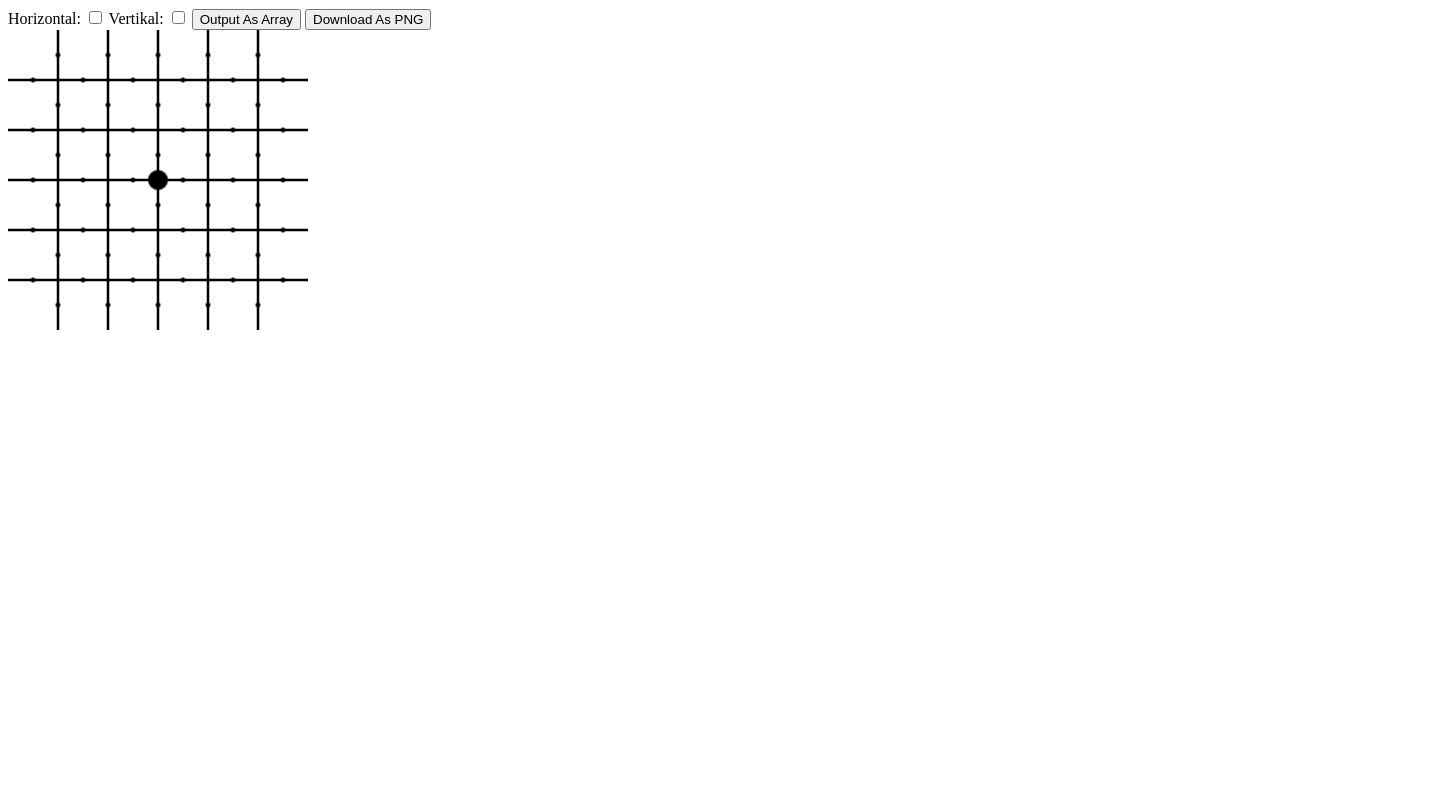
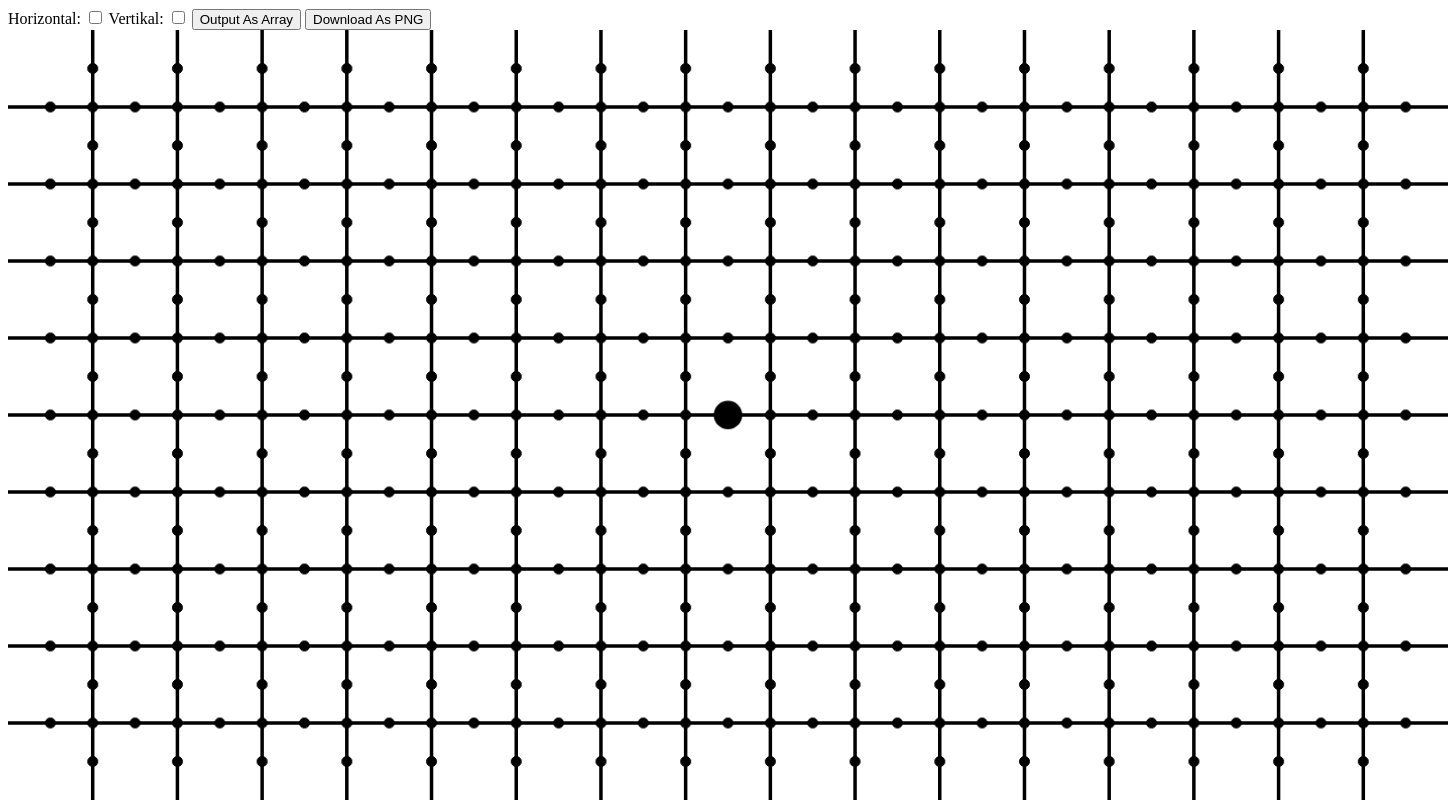
Before and after one commit to SteinerHannes/amsler-grid, a plain HTML site: page index.html in a window 1280 px wide. Shown: the whole page, 1448 px wide, since content can reach past the window. Drawn offline with Linux system fonts and the light colour scheme.

Commit message:
Update README.md und index.html
Update index.html
- Globale Variablen

```diff
--- a/index.html
+++ b/index.html
@@ -10,8 +10,18 @@
 <label for="vertical">Vertikal: </label><input type="checkbox" id="vertical" onclick="toggleVertical()">
 <input type="button" id="return" onclick="returnAmslerGrid()" value="Output As Array">
 <input type="button" id="print" onclick="exportCanvasAsPNG()" value="Download As PNG">
-<canvas id="grid" width="300" height="300"></canvas>
+<canvas id="grid" width="1440" height="770"></canvas>
 <script>
+    /** Breite der Linien */
+    let linewidth = 3.5;
+    /** Groesse der Knoten-Farbe */
+    let noderadius = 5;
+    /** Groesse der Knoten (fuer Touch/Mouse-Controlls) */
+    let nodepadding = 5;
+    /** Knoten-Farbe */
+    let nodecolor = "black";
+
+
     /**
      * Canvas-Variable für das Grid:
      * - ensteht aus dem HTML-Canvas-Element mit der id="grid"
@@ -28,9 +38,9 @@
     fabric.Object.prototype.originX = fabric.Object.prototype.originY = 'center';
 
     /** Anzahl der horizotalen Linien */
-    let amountOfHorizontalLines = 5;
+    let amountOfHorizontalLines = 9;
     /** Anzahl der vertikalen Linien */
-    let amountOfVerticalLines = 5;
+    let amountOfVerticalLines = 16;
 
     /**
      * Horizontaler Faktor für den Abstand der vertikalen Linien
@@ -196,7 +206,7 @@
                 stroke: 'black',
                 fill: '',
                 objectCaching: false,
-                strokeWidth: 2.5,
+                strokeWidth: linewidth,
                 hasBorders: false,
                 hasControls: false
             });
@@ -237,10 +247,10 @@
                 left: left,
                 top: top,
                 strokeWidth: 1,
-                radius: 1,
-                fill: '#000',
-                stroke: '#000',
-                padding: 5,
+                radius: noderadius,
+                fill: nodecolor,
+                stroke: nodecolor,
+                padding: nodepadding,
                 hasBorders: false,
                 hasControls: false
             });
@@ -282,10 +292,10 @@
                 left: left,
                 top: top,
                 strokeWidth: 1,
-                radius: 2,
-                fill: '#000',
-                stroke: '#000',
-                padding: 5,
+                radius: noderadius,
+                fill: nodecolor,
+                stroke: nodecolor,
+                padding: nodepadding,
                 hasBorders: false,
                 hasControls: false
             });
@@ -491,15 +501,17 @@
         console.log(changes);
 
         /** Post zum server */
-
-        //return changes;
+        /*
+        return changes;
+         */
     }
 
 
     /**
-     * Expirtiert die Grid-Canvas als PNG
+     * Exportiert die Grid-Canvas als PNG
      */
     function exportCanvasAsPNG() {
+        /** knoten aus schalten */
 
         var canvasElement = document.getElementById('grid');
 
@@ -518,7 +530,9 @@
         document.body.appendChild(dlLink);
         dlLink.click();
         document.body.removeChild(dlLink);
+
          */
+
     }
 
     /**
@@ -557,13 +571,14 @@
     // input größe ändern   !!
     // fixe punkte          !!
     // bild png             !!
-    // doku                 xx
+    // doku                 !!
     //      struktur
     //      problem...
     // 16:9                 !!
     // load
     // spiegeln             ?? -informieren
-    //
+    // knotengroesse        xx
+    // glbale var           xx
 </script>
 </body>
 </html>
```
Also changed, not shown: 1 other file.
